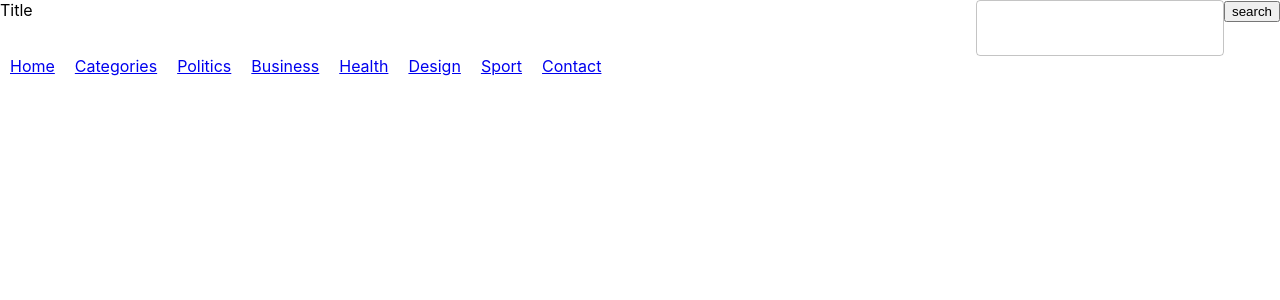
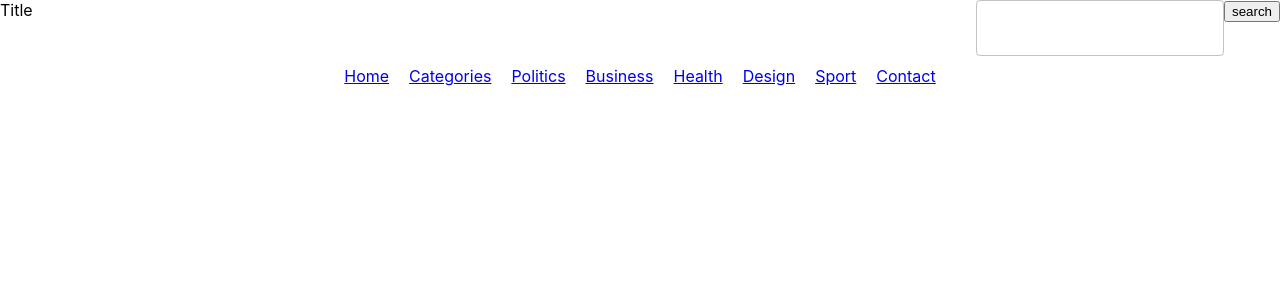
Before and after one commit to OverlordA/pattern_front_ts, a React (Create React App) app: page / in a window 1280 px wide. Shown: the top 300 px of the page. Built offline with nearby package versions, Linux system fonts and the light colour scheme; what redux-immutable-state-invariant would draw is missing.

Commit message:
feat: Added csstype and move style for top menu in .ts file

```diff
--- a/package.json
+++ b/package.json
@@ -16,6 +16,7 @@
     "@types/react-router-dom": "^5.1.3",
     "@types/redux-thunk": "^2.1.0",
     "axios": "^0.19.1",
+    "csstype": "^2.6.9",
     "formik": "^2.1.1",
     "lodash": "^4.17.15",
     "node-sass": "^4.13.0",
--- a/src/components/layout/TopMenu/TopMenu.tsx
+++ b/src/components/layout/TopMenu/TopMenu.tsx
@@ -1,10 +1,11 @@
 import React, { FunctionComponent } from 'react';
 import TopMenuItem from './TopMenuItem/TopMenuItem';
 import pagesLink from './pagesLink';
+import topMenuStyles from './topMenuStyles';
 
 const TopMenu: FunctionComponent = () => {
     return (
-        <div className='top-menu-container'>
+        <div style={topMenuStyles.topMenuContainer}>
             {pagesLink && pagesLink.map(item => <TopMenuItem key={`menu-item-${item.path}`} {...item} />)}
         </div>
     );
--- a/src/components/layout/TopMenu/topMenu.scss
+++ /dev/null
@@ -1,5 +0,0 @@
-.top-menu-container{
-  display: flex;
-  flex-direction: row;
-  justify-content: center;
-}
--- /dev/null
+++ b/src/components/layout/TopMenu/topMenuStyles.ts
@@ -0,0 +1,7 @@
+import CSS from 'csstype';
+const topMenuContainer: CSS.Properties = {
+    display: 'flex',
+    flexDirection: 'row',
+    justifyContent: 'center',
+};
+export default { topMenuContainer };
```
